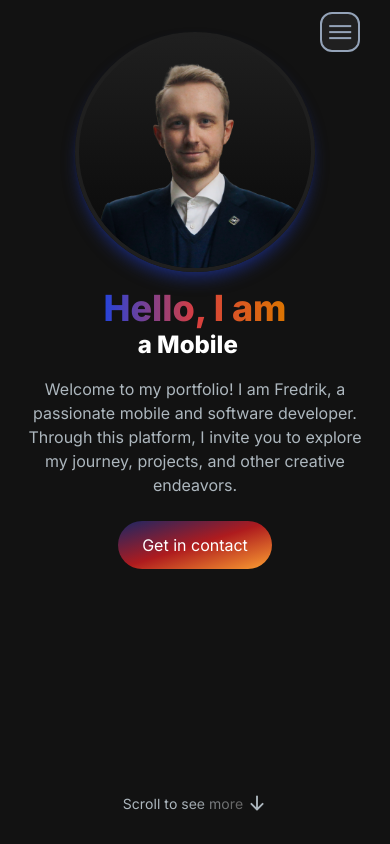
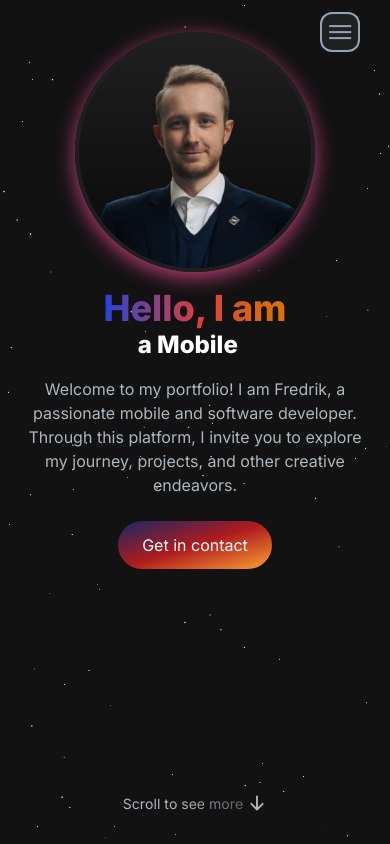
Before and after one commit to Jogfre/portfolio, a Next.js app: page / in a window 390 px wide. Shown: the top 844 px of the page. Built offline with nearby package versions, Linux system fonts and the light colour scheme.

Commit message:
Improved landing page and added text-stroke to project cards

```diff
--- a/package.json
+++ b/package.json
@@ -10,6 +10,8 @@
   },
   "dependencies": {
     "@heroicons/react": "^2.1.3",
+    "@react-three/drei": "^9.106.0",
+    "@react-three/fiber": "^8.16.8",
     "framer-motion": "^11.1.8",
     "locomotive-scroll": "^5.0.0-beta.12",
     "next": "14.2.3",
--- a/src/app/Pages/HeroSection.jsx
+++ b/src/app/Pages/HeroSection.jsx
@@ -1,10 +1,9 @@
-import React from 'react'
+import React, { useEffect } from 'react'
 import { TypeAnimation } from 'react-type-animation'
-import { motion } from 'framer-motion'
+import { motion, useMotionTemplate, animate, useMotionValue } from 'framer-motion'
 import { Link } from 'react-scroll';
 import ContactButton from '../components/HeroButtons/ContactButton';
 import CVButton from '../components/HeroButtons/CVButton';
-
 
 const fadeAnimationVariants = {
     initial: {
@@ -42,6 +41,21 @@ const fadeAnimationVariants = {
   }
 
 const HeroSection = () => {
+
+
+    const COLORS = ["#2543da", "#d83e40", "#db7500"]
+    const color = useMotionValue(COLORS[0])
+    const boxShadow = useMotionTemplate`0px 5px 20px ${color}`
+
+    useEffect(() => {
+        animate(color, COLORS, {
+            ease: 'easeInOut',
+            duration: 20,
+            repeat: Infinity,
+            repeatType: "mirror"
+        })
+    }, [])
+
 
     return (
         <section className='min-h-screen' >
@@ -95,14 +109,16 @@ const HeroSection = () => {
 
                 </div>
                 <motion.div variants={fadeAnimationVariants} initial={"initial_avatar"} animate={"animate_entry"} viewport={{once: "runOnce"}} className='lg:order-last lg:mb-0 mb-4 order-first col-span-5 place-self-center pt-4'>
-                    <div className='rounded-full shadow-lg shadow-[#1a2766] bg-gradient-to-b from-[#1F1F1F] to-[#080808] xl:w-[400px] xl:h-[400px] sm:w-[300px] sm:h-[300px] w-[240px] h-[240px] border-4 border-[#1f1f1f] relative overflow-hidden'>
+                    <motion.div className='rounded-full bg-gradient-to-b from-[#1F1F1F] to-[#080808] xl:w-[400px] xl:h-[400px] sm:w-[300px] sm:h-[300px] w-[240px] h-[240px] border-4 border-[#1f1f1f] relative overflow-hidden'
+                        style={{boxShadow}}
+                    >
                         <img
                             src={"/images/ProfilePhoto_Transparent.png"}
                             alt="hero image"
                             className='absolute select-none pointer-events-none mt-5 scale-[95%]'
                             style={{objectFit: "contain"}}
                         />
-                    </div>
+                    </motion.div>
                 </motion.div>
             </div>
         </section>
--- a/src/app/components/NavBar.jsx
+++ b/src/app/components/NavBar.jsx
@@ -87,10 +87,13 @@ const NavBar = ({ranges}) => {
           scale: 1,
         }}
         animate = {{
-          opacity: 1,
+          opacity: 0.6,
           scale: 1,
           y: "0%",
           transition: { type: 'ease-in', duration: 0.6}
+        }}
+        whileHover={{
+          opacity: 1
         }}
         viewport={{once: "runOnce"}}
       >
--- a/src/app/components/ProjectCards/ProjectCards.css
+++ b/src/app/components/ProjectCards/ProjectCards.css
@@ -1,3 +1,10 @@
+
+.text-stroke {
+    color: white;
+    text-shadow: -1px -1px 0 #000, 1px -1px 0 #000, -1px 1px 0 #000, 1px 1px 0 #000;
+  }
+
+
 .open-card-container,
 .card {
     width: 30vmin;
--- a/src/app/components/ProjectCards/ProjectCards.jsx
+++ b/src/app/components/ProjectCards/ProjectCards.jsx
@@ -13,8 +13,8 @@ const IconOverlay = ({iconName}) => {
     const name = capitalizeFirstLetter(iconName)
     return (
         <div className='absolute top-0 left-0 w-full h-full flex text-wrap justify-center items-center text-center opacity-0 hover:opacity-100 transition-opacity duration-500'>
-            <div className='absolute top-0 left-0 w-full h-full bg-black opacity-80 rounded-[2vmin] md:border-2 border-0 border-white'/>
-            <p className='z-10 lg:text-lg md:text-base text-sm'>{name}</p>
+            <div className='absolute top-0 left-0 w-full h-full bg-black opacity-80 rounded-[2vmin] md:border-2 border border-white'/>
+            <p className='z-10 lg:text-lg md:text-base text-sm text-stroke'>{name}</p>
         </div>
     )
 }
--- /dev/null
+++ b/src/app/components/StarsBackground.jsx
@@ -0,0 +1,36 @@
+import React, { useEffect, useRef } from 'react'
+import { Canvas } from "@react-three/fiber";
+import { Stars } from "@react-three/drei";
+import { motion, useMotionTemplate, animate, useMotionValue, useScroll , useTransform, useMotionValueEvent } from 'framer-motion'
+
+
+const StarsBackground = () => {
+
+    const targetRef = useRef(null)
+    const { scrollYProgress } = useScroll({
+        target: targetRef,
+        offset: ["start start", "center start"],
+    })
+
+    const transformedOpacity = useTransform(
+        scrollYProgress,
+        [0, 1],
+        [1, 0]
+    )
+
+    return (
+        <motion.div
+        ref={targetRef}
+        className="absolute inset-0 z-0 h-[200vh]"
+        initial={{opacity: 0}}
+        animate={{opacity: 1}}
+        transition={{duration: 2}}
+        style={{opacity: transformedOpacity}}
+        >
+        <Canvas><Stars radius={100} count={5000} factor={4} fade speed={2}/></Canvas>
+
+    </motion.div>
+    )
+}
+
+export default StarsBackground
--- a/src/app/page.js
+++ b/src/app/page.js
@@ -6,7 +6,7 @@ import HeroSection from "./Pages/HeroSection";
 import ProjectSection from "./Pages/ProjectSection";
 import NavBar from "./components/NavBar";
 import { useEffect, useRef, useState } from "react";
-
+import StarsBackground from "./components/StarsBackground";
 
 
 
@@ -75,6 +75,8 @@ export default function Home() {
 
   return (
     <main name="home" className="flex min-h-screen flex-col bg-[#121212] overflow-hidden">
+      <StarsBackground />
+
       <NavBar ranges={sectionRanges} />
         <div className="container mx-auto  mt-2 lg:mt-24 lg:pt-12 pt-2 px-3 md:px-10">
           <div ref={heroRef}><HeroSection /></div>
```
Also changed, not shown: 1 other file (tests, documents, lock files or other folders).
